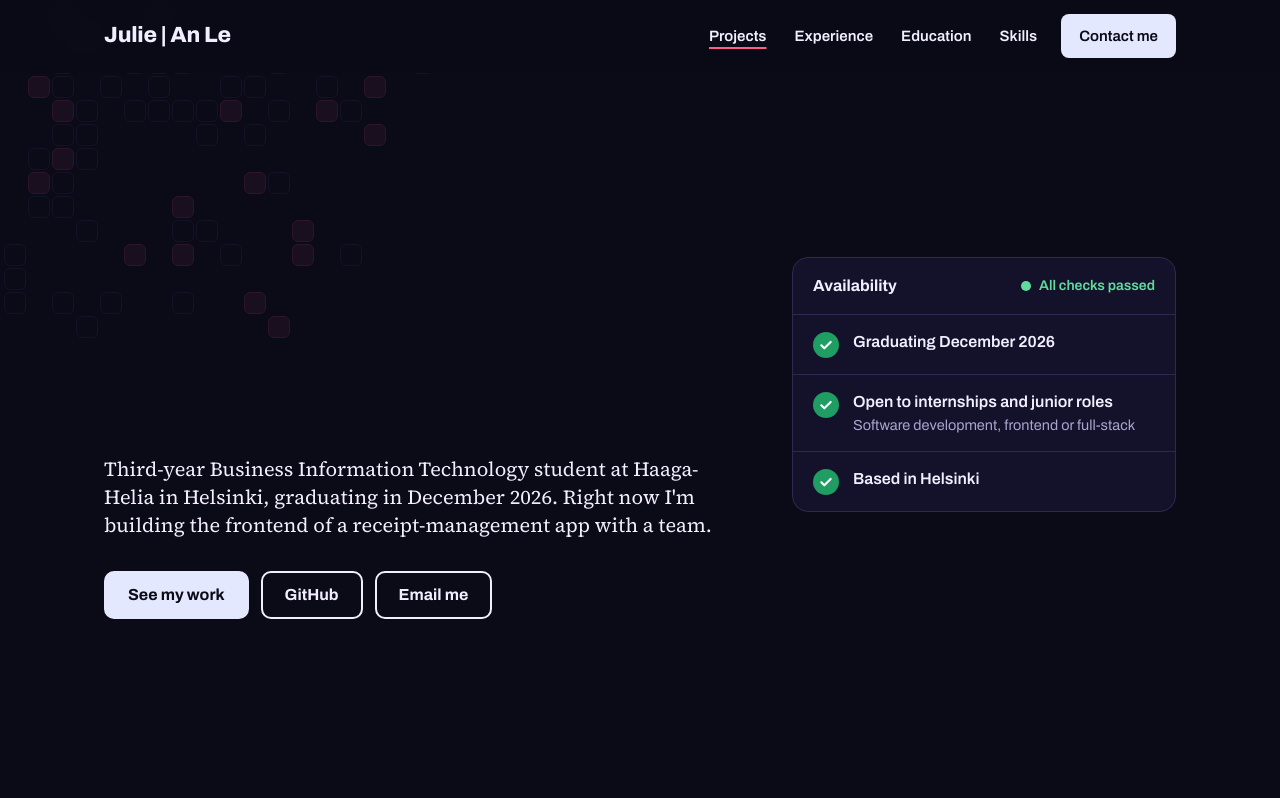
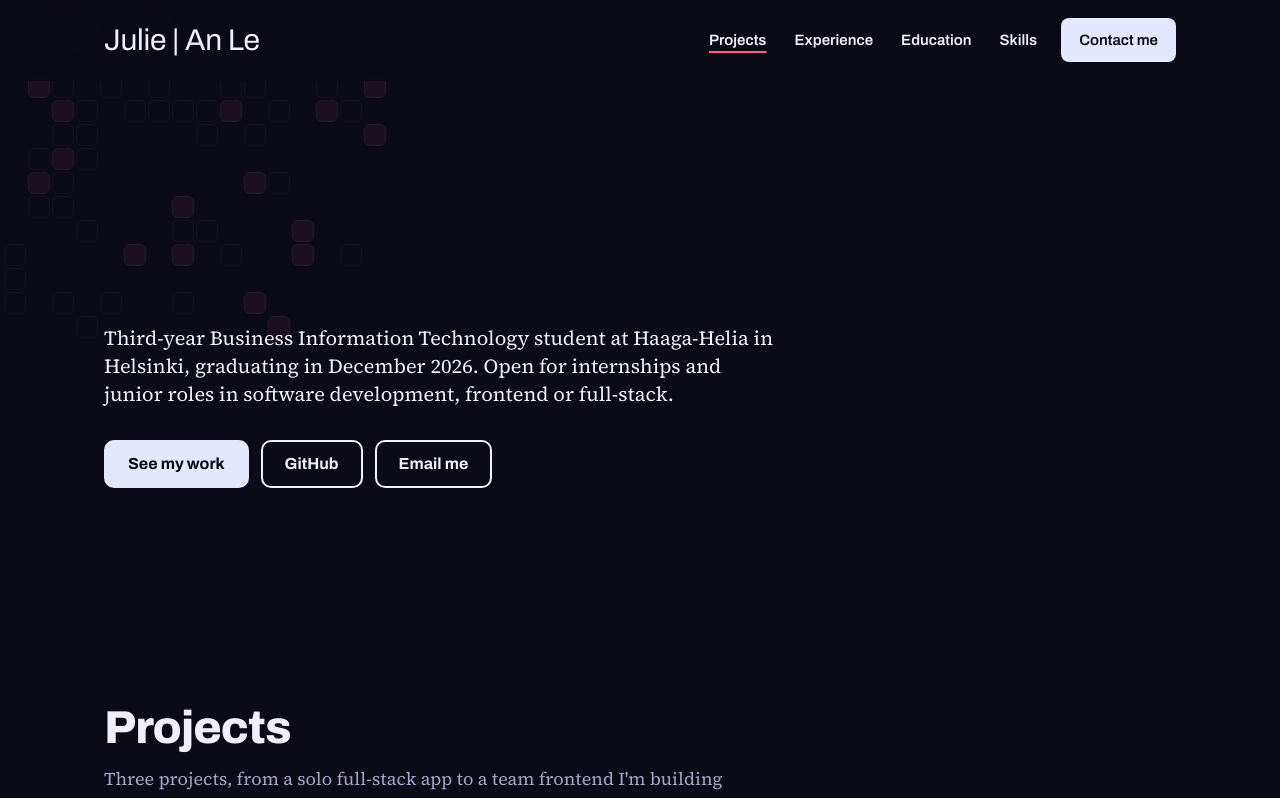
Before and after one commit to chopiean/portfolio, a React (Vite) app: page / in a window 1280 px wide. Shown: the top 798 px of the page. Built offline with nearby package versions, Linux system fonts and the light colour scheme.

Commit message:
Remove Check type and Availability card

```diff
--- a/src/components/Header.tsx
+++ b/src/components/Header.tsx
@@ -1,45 +1,48 @@
-import { useEffect, useState } from 'react'
-import { nav, profile } from '../data/content'
-import { useActiveSection } from '../hooks/useActiveSection'
-import { cn } from '../lib/cn'
+import { useEffect, useState } from "react";
+import { nav, profile } from "../data/content";
+import { useActiveSection } from "../hooks/useActiveSection";
+import { cn } from "../lib/cn";
 
-const ids = nav.map((n) => n.id)
+const ids = nav.map((n) => n.id);
 
 export default function Header() {
-  const [stuck, setStuck] = useState(false)
-  const active = useActiveSection(ids)
+  const [stuck, setStuck] = useState(false);
+  const active = useActiveSection(ids);
 
   useEffect(() => {
-    const onScroll = () => setStuck(window.scrollY > 8)
-    onScroll()
-    window.addEventListener('scroll', onScroll, { passive: true })
-    return () => window.removeEventListener('scroll', onScroll)
-  }, [])
+    const onScroll = () => setStuck(window.scrollY > 8);
+    onScroll();
+    window.addEventListener("scroll", onScroll, { passive: true });
+    return () => window.removeEventListener("scroll", onScroll);
+  }, []);
 
   const link =
-    'inline-flex min-h-11 items-center rounded-lg px-2 font-ui text-[15px] font-semibold decoration-accent decoration-2 underline-offset-[6px] hover:underline min-[561px]:px-3'
+    "inline-flex min-h-11 items-center rounded-lg px-2 font-ui text-[15px] font-semibold decoration-accent decoration-2 underline-offset-[6px] hover:underline min-[561px]:px-3";
 
   return (
     <header
       className={cn(
-        'sticky top-0 z-50 border-b bg-bg/80 backdrop-blur-md transition-colors',
-        stuck ? 'border-line' : 'border-transparent',
+        "sticky top-0 z-50 border-b bg-bg/80 backdrop-blur-md transition-colors",
+        stuck ? "border-line" : "border-transparent"
       )}
     >
       <div className="wrap flex min-h-[72px] flex-wrap items-center justify-between gap-x-6 gap-y-1">
         <a
           href="#top"
-          className="inline-flex min-h-11 items-center font-ui text-[22px] font-extrabold tracking-[-0.01em] [font-stretch:125%]"
+          className="inline-flex items-center font-ui text-[30px] tracking-[-0.01em] [font-stretch:100%] py-4"
         >
           {profile.name}
         </a>
-        <nav aria-label="Sections" className="flex flex-wrap items-center gap-1">
+        <nav
+          aria-label="Sections"
+          className="flex flex-wrap items-center gap-1"
+        >
           {nav.map((n) => (
             <a
               key={n.id}
               href={`#${n.id}`}
-              className={cn(link, active === n.id && 'underline')}
-              aria-current={active === n.id ? 'true' : undefined}
+              className={cn(link, active === n.id && "underline")}
+              aria-current={active === n.id ? "true" : undefined}
             >
               {n.label}
             </a>
@@ -53,5 +56,5 @@ export default function Header() {
         </nav>
       </div>
     </header>
-  )
+  );
 }
--- a/src/components/Hero.tsx
+++ b/src/components/Hero.tsx
@@ -1,34 +1,10 @@
-import { checks, headline, intro, profile } from "../data/content";
+import { headline, intro, profile } from "../data/content";
 import { cn } from "../lib/cn";
 
 const btn =
   "inline-flex min-h-12 items-center rounded-[10px] border-2 px-[22px] font-ui text-base font-bold transition duration-150 hover:-translate-y-0.5 active:translate-y-0 motion-reduce:transition-none";
 const btnOutline = `${btn} border-ink text-ink hover:bg-ink hover:text-bg`;
 const btnMain = `${btn} border-pale bg-pale text-bg hover:border-accent hover:bg-accent`;
-
-function Tick({ delay }: { delay: number }) {
-  return (
-    <span className="mt-px inline-flex size-[26px] flex-none items-center justify-center rounded-full bg-ok text-white">
-      <svg
-        width="16"
-        height="16"
-        viewBox="0 0 24 24"
-        fill="none"
-        stroke="currentColor"
-        strokeWidth={3.2}
-        strokeLinecap="round"
-        strokeLinejoin="round"
-        aria-hidden="true"
-      >
-        <path
-          d="M5 12.5l4.5 4.5L19 7.5"
-          className="animate-draw [stroke-dasharray:24] [stroke-dashoffset:24] motion-reduce:animate-none motion-reduce:[stroke-dashoffset:0]"
-          style={{ animationDelay: `${delay + 0.25}s` }}
-        />
-      </svg>
-    </span>
-  );
-}
 
 export default function Hero() {
   const words = headline.split(" ");
@@ -38,7 +14,7 @@ export default function Hero() {
   return (
     <section
       id="top"
-      className="wrap grid items-center gap-[clamp(32px,5vw,72px)] pb-[clamp(56px,8vw,112px)] pt-[clamp(32px,6vw,80px)] min-[861px]:grid-cols-[minmax(0,1.3fr)_minmax(0,0.8fr)]"
+      className="wrap grid items-center gap-[clamp(32px,5vw,72px)] pb-[clamp(56px,8vw,112px)] pt-[clamp(32px,6vw,80px)]"
     >
       <div>
         <h1 className="mb-7 font-ui text-[clamp(38px,5.2vw,72px)] font-extrabold leading-[1.04] tracking-[-0.025em] [font-stretch:116%]">
@@ -81,50 +57,6 @@ export default function Hero() {
           </a>
         </div>
       </div>
-
-      <div className="animate-cardin overflow-hidden rounded-2xl border border-line bg-surface opacity-0 motion-reduce:animate-none motion-reduce:opacity-100">
-        <div className="flex items-center justify-between gap-3 border-b border-line px-5 py-4 font-ui text-base font-bold">
-          <span>Availability</span>
-          <span
-            className={cn(
-              "inline-flex items-center gap-2 text-sm font-semibold text-okt",
-              fade
-            )}
-            style={{ animationDelay: "1.9s" }}
-          >
-            <span className="size-2.5 animate-pulse-ring rounded-full bg-okt motion-reduce:animate-none" />
-            All checks passed
-          </span>
-        </div>
-        <ul>
-          {checks.map((c, i) => {
-            const d = 0.5 + i * 0.25;
-            return (
-              <li
-                key={c.title}
-                className={cn(
-                  "flex gap-3.5 border-line px-5 py-4",
-                  i > 0 && "border-t",
-                  fade
-                )}
-                style={{ animationDelay: `${d}s` }}
-              >
-                <Tick delay={d} />
-                <div>
-                  <div className="font-ui text-base font-semibold leading-[1.35]">
-                    {c.title}
-                  </div>
-                  {c.sub && (
-                    <div className="mt-0.5 font-ui text-[14.5px] leading-[1.4] text-muted">
-                      {c.sub}
-                    </div>
-                  )}
-                </div>
-              </li>
-            );
-          })}
-        </ul>
-      </div>
     </section>
   );
 }
--- a/src/data/content.ts
+++ b/src/data/content.ts
@@ -1,10 +1,4 @@
-import type {
-  Check,
-  FeaturedSkill,
-  Habit,
-  Project,
-  TimelineEntry,
-} from "./types";
+import type { FeaturedSkill, Habit, Project, TimelineEntry } from "./types";
 
 /* All the words on the site live in this file. Edit them here. */
 
@@ -27,16 +21,7 @@ export const headline =
   "I build React and TypeScript apps, and test them end to end.";
 
 export const intro =
-  "Third-year Business Information Technology student at Haaga-Helia in Helsinki, graduating in December 2026. Right now I'm building the frontend of a receipt-management app with a team.";
-
-export const checks: Check[] = [
-  { title: "Graduating December 2026" },
-  {
-    title: "Open to internships and junior roles",
-    sub: "Software development, frontend or full-stack",
-  },
-  { title: "Based in Helsinki" },
-];
+  "Third-year Business Information Technology student at Haaga-Helia in Helsinki, graduating in December 2026. Open for internships and junior roles in software development, frontend or full-stack.";
 
 export const projects: Project[] = [
   {
--- a/src/data/types.ts
+++ b/src/data/types.ts
@@ -39,8 +39,3 @@ export interface Habit {
   title: string
   text: string
 }
-
-export interface Check {
-  title: string
-  sub?: string
-}
--- a/src/index.css
+++ b/src/index.css
@@ -14,21 +14,13 @@
   --color-line: #2D2A52;
   --color-accent: #FF5C8A; /* change this one line to recolour the site */
   --color-pale: #E4E8FF;
-  --color-ok: #1F9D62;
-  --color-okt: #5FDB9C;
 
   --animate-rise: rise 0.75s cubic-bezier(0.2, 0.7, 0.2, 1) forwards;
   --animate-fadein: fadein 0.7s ease-out forwards;
-  --animate-cardin: cardin 0.8s cubic-bezier(0.2, 0.7, 0.2, 1) 0.2s forwards;
-  --animate-draw: draw 0.4s ease-out forwards;
-  --animate-pulse-ring: pulse-ring 1.6s ease-out 2.4s 2;
   --animate-twinkle: twinkle var(--dur, 4s) ease-in-out var(--dl, 0s) infinite alternate;
 
   @keyframes rise { to { transform: none; } }
   @keyframes fadein { from { opacity: 0; transform: translateY(6px); } to { opacity: 1; transform: none; } }
-  @keyframes cardin { from { opacity: 0; transform: translateY(18px) rotate(1.4deg); } to { opacity: 1; transform: none; } }
-  @keyframes draw { to { stroke-dashoffset: 0; } }
-  @keyframes pulse-ring { 0% { box-shadow: 0 0 0 0 rgba(95, 219, 156, 0.5); } 100% { box-shadow: 0 0 0 11px rgba(95, 219, 156, 0); } }
   @keyframes twinkle { from { opacity: 0.2; } to { opacity: 1; } }
 }
 
```
